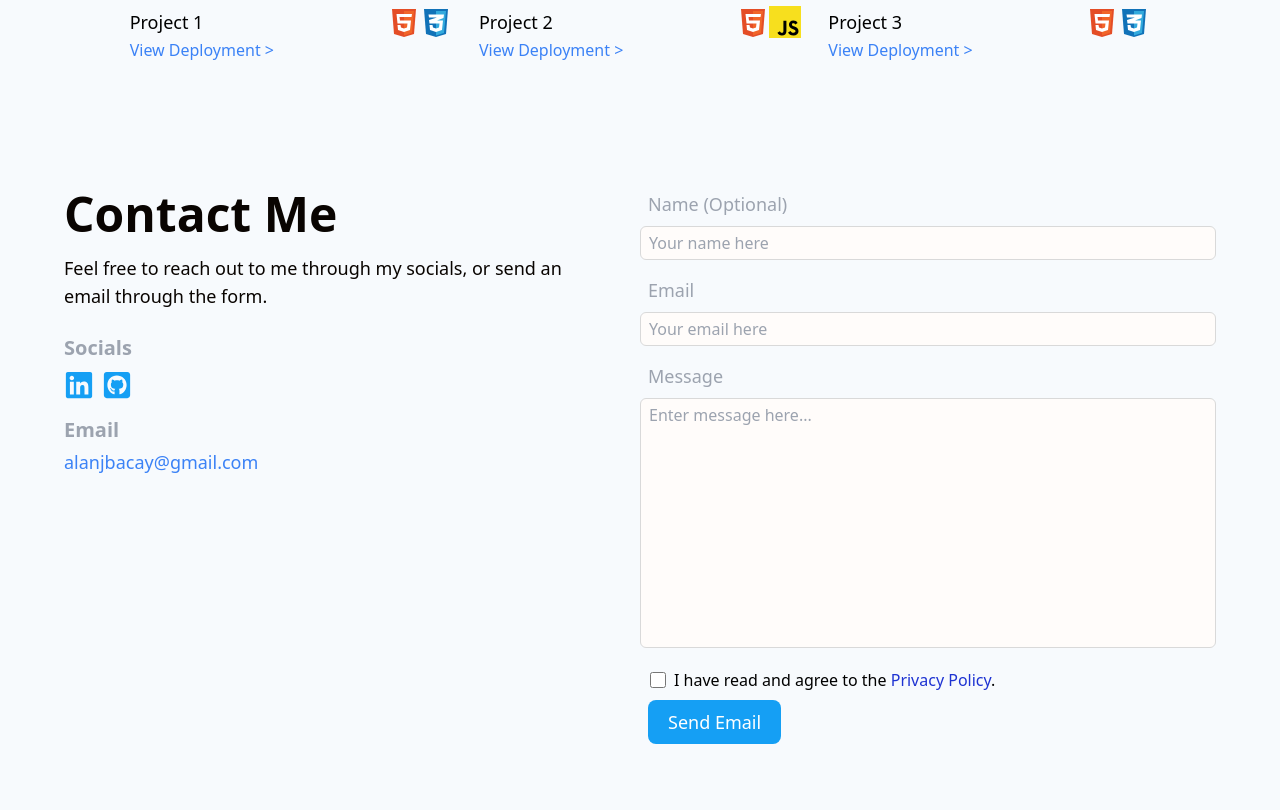
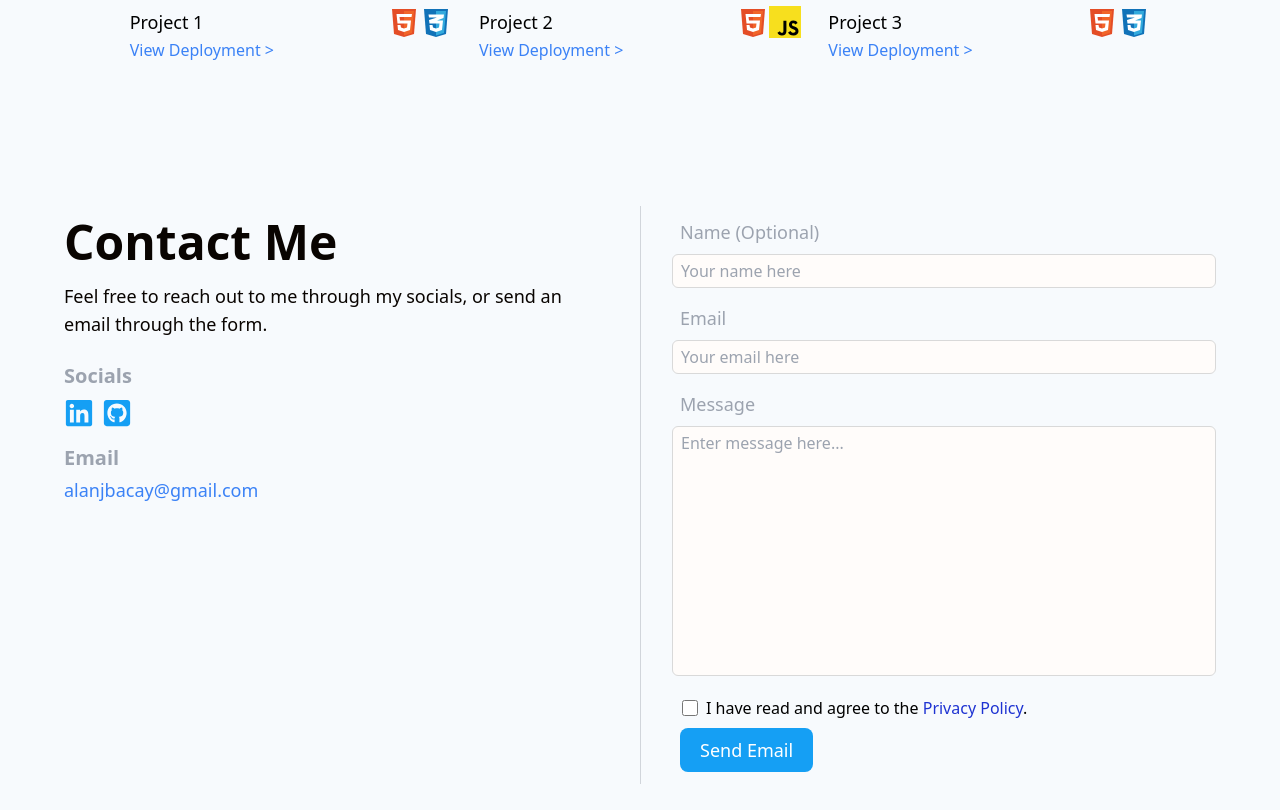
Before and after one commit to alanbacay02/personal-portfolio, a React (Create React App) app: page / in a window 1280 px wide. Shown: the part 2691-3501 px from the top of the page. Built offline with nearby package versions, Linux system fonts and the light colour scheme.

Commit message:
updates margins and padding for component

```diff
--- a/src/components/Contacts.jsx
+++ b/src/components/Contacts.jsx
@@ -5,10 +5,10 @@ import EmailForm from './EmailForm'
 const Contacts = () => {
 
   return (
-    <div className='w-full py-16'>
+    <div className='w-full py-20'>
       <div className='w-full max-w-[1200px] mx-auto px-6'>
-        <div className='grid md:grid-cols-2'>
-          <div className='flex flex-col text-text'>
+        <div className='relative grid md:grid-cols-2 gap-16'>
+          <div className='flex flex-col my-3 text-text'>
             <h2 className='text-5xl font-bold mb-4'>Contact Me</h2>
             <p className='text-lg max-w-[500px] mb-6'>Feel free to reach out to me through my socials, or send an email through the form.</p>
             <div className='mb-4'>
@@ -46,10 +46,13 @@ const Contacts = () => {
           </div>
 
           {/* Start of Email Form */}
-          <div className=''>
+          <div className='my-3'>
             <EmailForm />
           </div>
           {/* End of Email Form */}
+
+          {/* Grid Column Divider */}
+          <div className='absolute h-full w-[1px] bg-gray-300 top-0 right-1/2 left-1/2' />
         </div>
       </div>
     </div>
```
